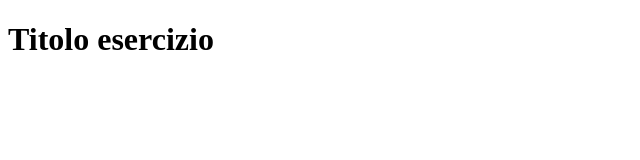
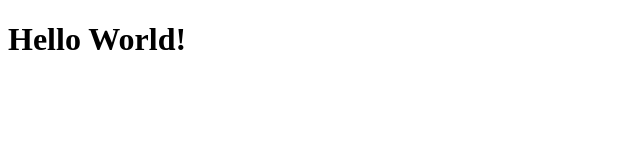
Before and after one commit to lorenzoferrante97/htmlcss-hello, a plain HTML site: page index.html in a window 1280 px wide. Shown: the whole page, without its empty margins (0-640 px from the left). Drawn offline with Linux system fonts and the light colour scheme.

Commit message:
html-h1-helloworld

```diff
--- a/index.html
+++ b/index.html
@@ -6,6 +6,6 @@
     <title>Esercizio boolean</title>
 </head>
 <body>
-    <h1>Titolo esercizio</h1>
+    <h1>Hello World!</h1>
 </body>
 </html>
```
